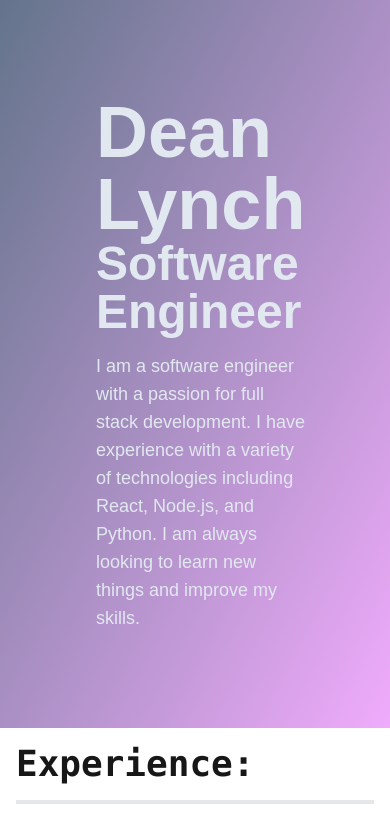
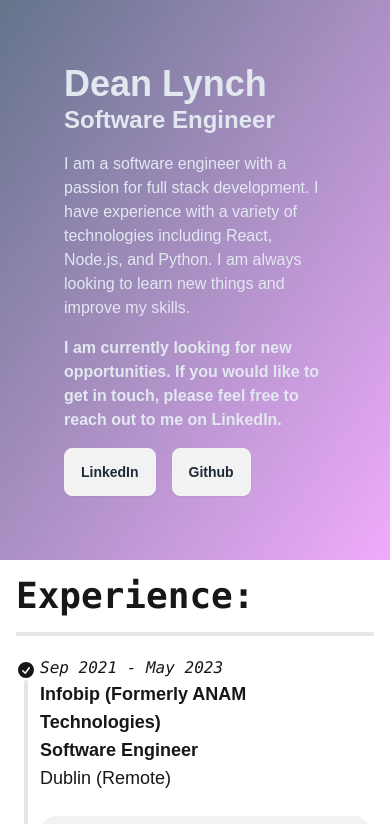
Before and after one commit to lynchdean/portfolio, a Next.js app: page /portfolio/ in a window 390 px wide. Shown: the top 824 px of the page. Built offline with nearby package versions, Linux system fonts and the light colour scheme.

Commit message:
fix for mobile view

```diff
--- a/src/app/components/nav.tsx
+++ /dev/null
@@ -1,16 +0,0 @@
-export function Navbar() {
-    return (
-        <div className="navbar bg-base-100">
-            <div className="flex-1">
-                <a className="btn btn-ghost text-xl">Dean Lynch</a>
-            </div>
-            <div className="flex-none">
-                <ul className="menu menu-horizontal px-1">
-                    <li><a>About</a></li>
-                    {/*<li><a>Projects</a></li>*/}
-                    {/*<li><a>Hobbies</a></li>*/}
-                </ul>
-            </div>
-        </div>
-    )
-}
--- a/src/app/page.tsx
+++ b/src/app/page.tsx
@@ -7,18 +7,30 @@ import {experience} from "@/../data/experience.js";
 import {skills} from "@/../data/skills.js";
 import {projects} from "@/../data/projects.js";
 
+
 export default function Home() {
     return (
         <div>
             <div className="hero min-h-80 bg-gradient-to-br from-slate-500 to-fuchsia-300">
-                <div className="hero-content text-slate-200 p-24">
-                    <div className="max-w-lg">
-                        <h1 className="text-7xl font-bold">Dean Lynch</h1>
-                        <h2 className="text-5xl font-bold">Software Engineer</h2>
-                        <p className="text-lg pt-4">I am a software engineer with a passion for full stack development.
+                <div className="hero-content text-slate-200 p-16">
+                    <div className="max-w-3xl">
+                        <h1 className="text-4xl md:text-6xl lg:text-7xl font-bold">Dean Lynch</h1>
+                        <h2 className="text-2xl md:text-5xl font-bold">Software Engineer</h2>
+                        <p className="text-md md:text-lg pt-4">I am a software engineer with a passion for full stack
+                            development.
                             I have experience with a variety of technologies including React, Node.js, and Python.
                             I am always looking to learn new things and improve my skills.
                         </p>
+                        <p className="text-md md:text-lg font-bold py-4">
+                            I am currently looking for new opportunities. If you would like to get in touch, please
+                            feel free to reach out to me on LinkedIn.
+                        </p>
+                        <a href="https://www.linkedin.com/in/deanlynch97/" target="_blank" className="btn me-4">
+                            LinkedIn
+                        </a>
+                        <a href="https://www.github.com/lynchdean" target="_blank" className="btn">
+                            Github
+                        </a>
                     </div>
                 </div>
             </div>
```
